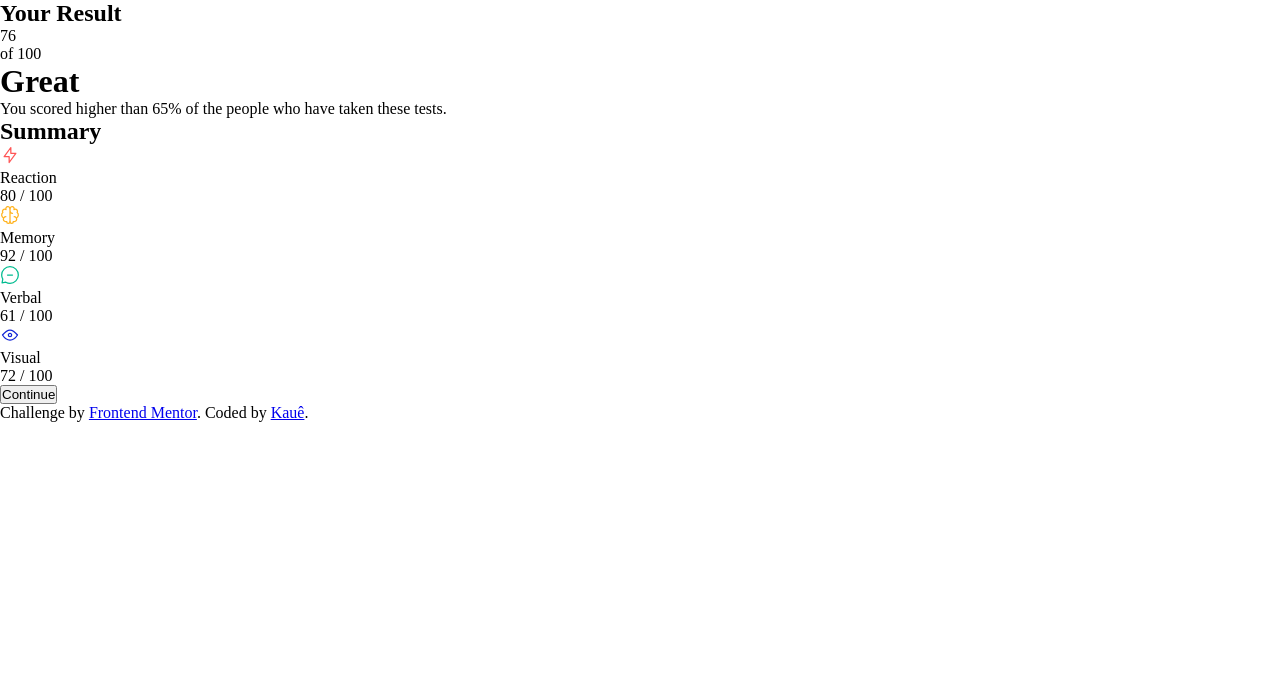
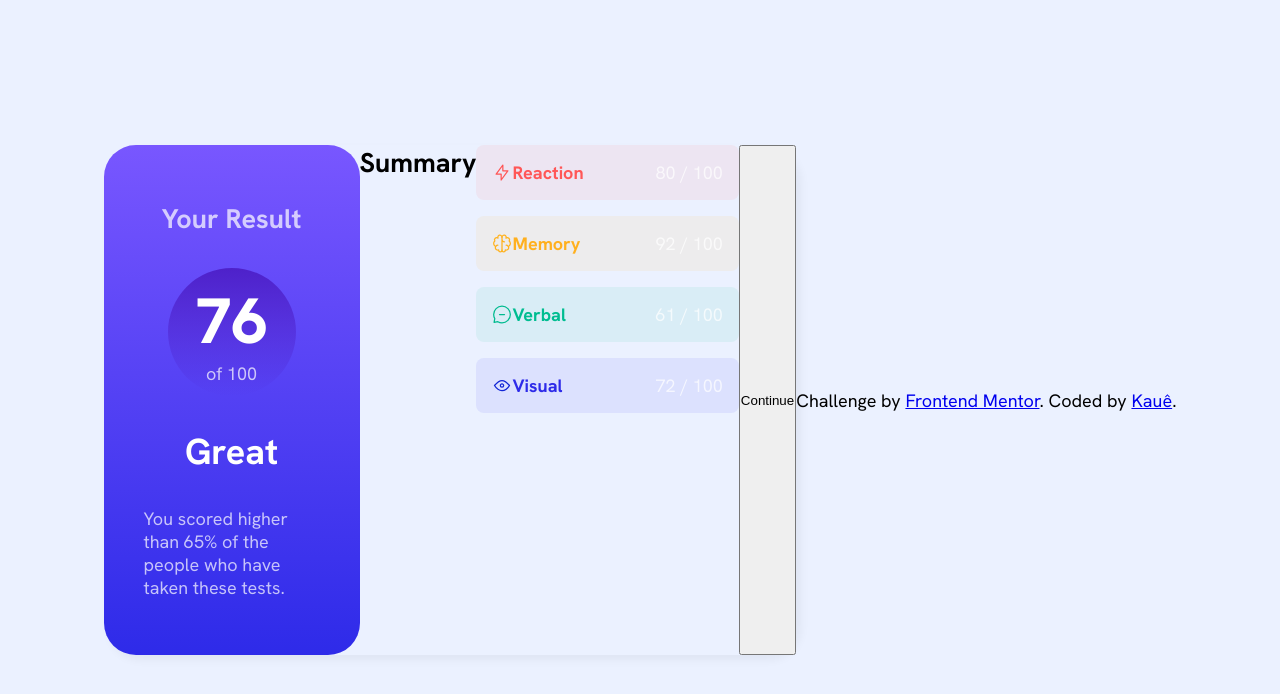
Before and after one commit to kauevecchia/results-summary-component, a plain HTML site: page index.html in a window 1280 px wide. Drawn offline with Linux system fonts and the light colour scheme.

Commit message:
div result estilizada

```diff
--- a/style.css
+++ b/style.css
@@ -20,3 +20,110 @@
     --LightLavender: hsl(241, 100%, 89%);
     --DarkGrayBlue: hsl(224, 30%, 27%);
 }
+
+body, html {
+    font-family:"Hanken Grotesk", sans-serif;
+    font-size: 18px;
+    background-color: var(--PaleBlue);
+    height: 100%;
+    margin: 0;
+    display: flex;
+    justify-content: center;
+    align-items: center;
+}
+
+.flex {
+    display: flex;
+}
+
+main {
+    box-shadow: 5px 5px 10px rgba(0, 0, 0, 0.050);
+    border-radius: 32px;
+}
+
+.result {
+    background: linear-gradient(to bottom, hsl(252, 100%, 67%), hsl(241, 81%, 54%));
+    flex-direction: column;
+    border-radius: 32px;
+    gap: 32px;
+    width: 20vw;
+    align-items: center;
+    justify-content: center;
+    padding: 56px 40px;
+}
+
+.result h2, p {
+    color: rgba(255, 255, 255, 0.708);
+}
+
+.result h1 {
+    color: var(--White);
+}
+
+.result > div{
+    background: linear-gradient(to bottom, hsla(256, 72%, 46%, 1), hsla(241, 72%, 46%, 0));
+    border-radius: 50%;
+    width: 10vw;
+    height: 10vw;
+    align-items: center;
+    justify-content: center;
+    flex-direction: column;
+}
+
+.result > div > p:first-of-type {
+    font-size: 64px;
+    color: white;
+    font-weight: 800;
+}
+
+.results {
+    flex-direction: column;
+    gap: 16px;
+}
+
+.results > div {
+    flex-direction: row;
+    justify-content: space-between;
+    gap: 72px;
+    padding: 16px;
+}
+
+.results > div:nth-child(1) > span > p {
+    color: var(--LightRed);
+    font-weight: 700;
+}
+
+.results > div:nth-child(1) {
+    background-color: hsla(0, 100%, 67%, 0.080);
+    border-radius: 8px;
+}
+
+.results > div:nth-child(2) > span > p {
+    color: var(--OrangeYellow);
+    font-weight: 700;
+}
+
+.results > div:nth-child(2) {
+    background-color: hsla(39, 100%, 56%, 0.080);
+    border-radius: 8px;
+}
+
+.results > div:nth-child(3) > span > p {
+    color: var(--GreenTeal);
+    font-weight: 700;
+}
+
+.results > div:nth-child(3) {
+    background-color: hsla(166, 100%, 37%, 0.080);
+    border-radius: 8px;
+}
+
+.results > div:nth-child(4) > span > p {
+    color: var(--LightRoyalBlue);
+    font-weight: 700;
+}
+
+.results > div:nth-child(4) {
+    background-color: hsla(241, 81%, 54%, 0.080);
+    border-radius: 8px;
+}
```
